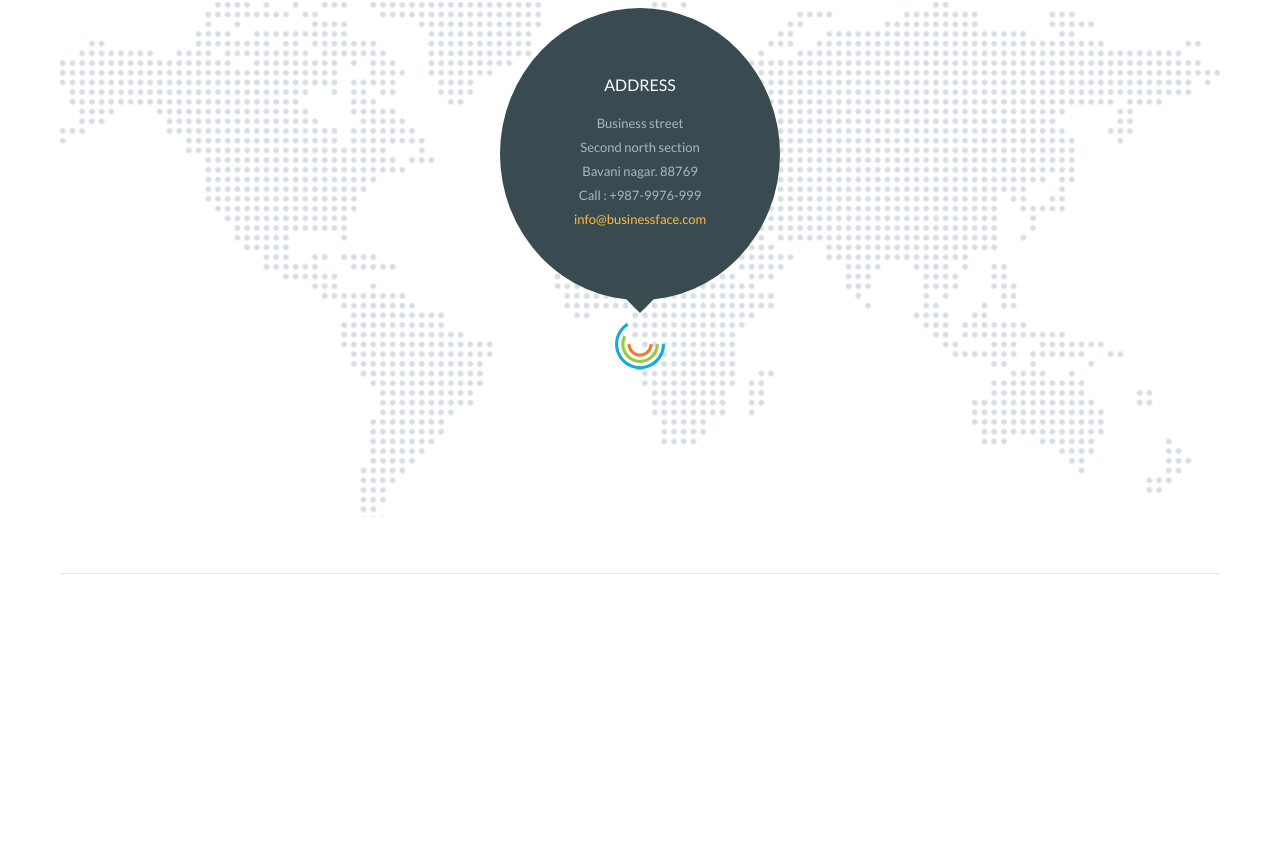
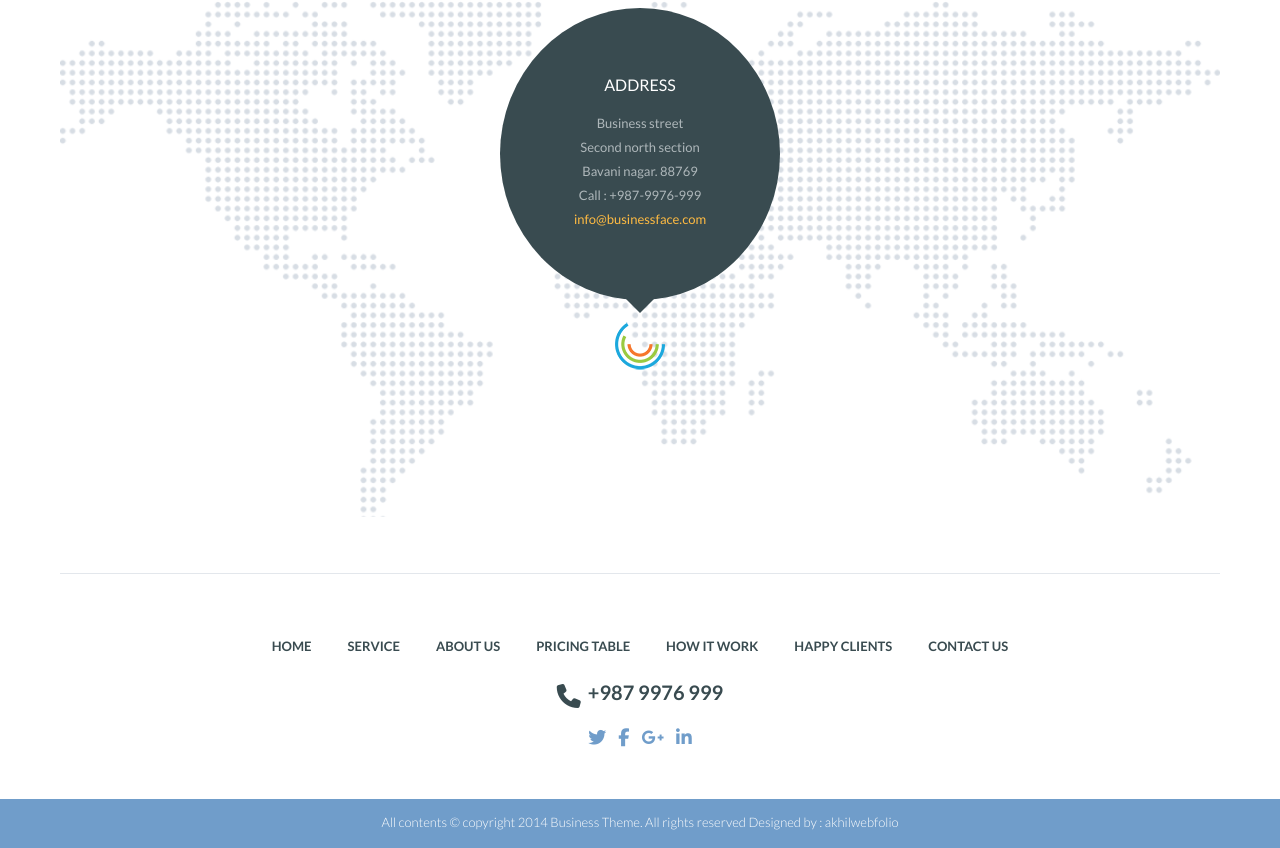
Before and after one commit to bsodss/webProject, a plain HTML site: page src/index.html in a window 1280 px wide. Shown: the part 5323-6171 px from the top of the page. Before the commit the page ends 5940 px from the top, so only its background shows below. Drawn offline with Linux system fonts and the light colour scheme.

Commit message:
finished!

```diff
--- a/src/index.html
+++ b/src/index.html
@@ -516,11 +516,38 @@
         </div>
     </section>
 
+    <!-- FOOTER -->
+    <footer>
+        <div class="footer-top">
+            <div class="container">
+                <div class="footer-menu">
+                    <ul class="footer-menu__links">
+                        <li class="footer-menu__link"><a href="#">Home</a></li>
+                        <li class="footer-menu__link"><a href="#">Service</a></li>
+                        <li class="footer-menu__link"><a href="#">About us</a></li>
+                        <li class="footer-menu__link"><a href="#">Pricing table</a></li>
+                        <li class="footer-menu__link"><a href="#">How it work</a></li>
+                        <li class="footer-menu__link"><a href="#">Happy clients</a></li>
+                        <li class="footer-menu__link"><a href="#">Contact us</a></li>
+                    </ul>
+                </div>
+                <div class="footer-phone">
+                    <i class="fa fa-phone fa-phone"></i>
+                    <a href="tel:+9879976999">+987 9976 999</a>
+                </div>
 
-    <footer>
-        <div class="container">
-            <div class="footer-container">
+                <div class="footer-social">
+                    <i class="fa fa-twitter fa-social"></i>
+                    <i class="fa fa-facebook-f fa-social"></i>
+                    <i class="fa fa-google-plus fa-social"></i>
+                    <i class="fa fa-linkedin fa-social"></i>
+                </div>
 
+            </div>
+        </div>
+        <div class="footer-bottom">
+            <div class="footer-bottom__text">
+                All contents © copyright 2014 Business Theme. All rights reserved Designed by : akhilwebfolio
             </div>
         </div>
     </footer>
--- /dev/null
+++ b/src/sass/_footer.scss
@@ -0,0 +1,82 @@
+footer {
+    padding: 120px 0 0 0;
+    display: flex;
+    flex-direction: column;
+    min-height: 100%;
+    flex: 0 0 auto;
+}
+
+.footer-menu {
+    &__links {
+        display: flex;
+        justify-content: center;
+    }
+
+    &__link {
+        margin-right: 36px;
+        a {
+            color: #394b50;
+            font-size: 13px;
+            text-transform: uppercase;
+            font-weight: 700;
+            transition: all 0.2s ease-in;
+        }
+        &:last-child {
+            margin-right: 0;
+        }
+        a:hover {
+            color: #ffc155;
+        }
+    }
+}
+
+.footer-phone {
+    display: flex;
+    justify-content: center;
+    margin-top: 29px;
+
+    .fa-phone {
+        color: #394b50;
+        font-size: 24px;
+        margin-right: 7px;
+        font-weight: 700;
+        transform: translateY(2px);
+    }
+    a {
+        color: #394b50;
+        font-size: 20px;
+        font-weight: 700;
+    }
+}
+
+.footer-social {
+    margin-top: 23px;
+    display: flex;
+    justify-content: center;
+    align-items: flex-start;
+    .fa-social {
+        cursor: pointer;
+        font-size: 18px;
+        margin-right: 12px;
+        color: #709dca;
+        transition: all 0.2s ease-in;
+        &:last-child {
+            margin-right: 0;
+        }
+        &:hover {
+            color: #ffc155;
+        }
+    }
+}
+
+.footer-bottom {
+    background-color: #709dca;
+    padding: 17px 0 19px 0;
+    margin-top: 52px;
+    text-align: center;
+    &__text {
+        color: #fff;
+        font-size: 13px;
+        font-weight: 300;
+    }
+}
--- a/src/sass/_news.scss
+++ b/src/sass/_news.scss
@@ -1,5 +1,5 @@
 .news {
-    padding: 154px 0 100px 0;
+    padding: 154px 0 0 0;
     text-align: center;
 
     &-text {
--- a/src/sass/style.scss
+++ b/src/sass/style.scss
@@ -39,3 +39,4 @@ a {
 @import "steps";
 @import "clients";
 @import "news";
+@import "footer";
```
Also changed, not shown: src/css/style.css, 1 other file.
